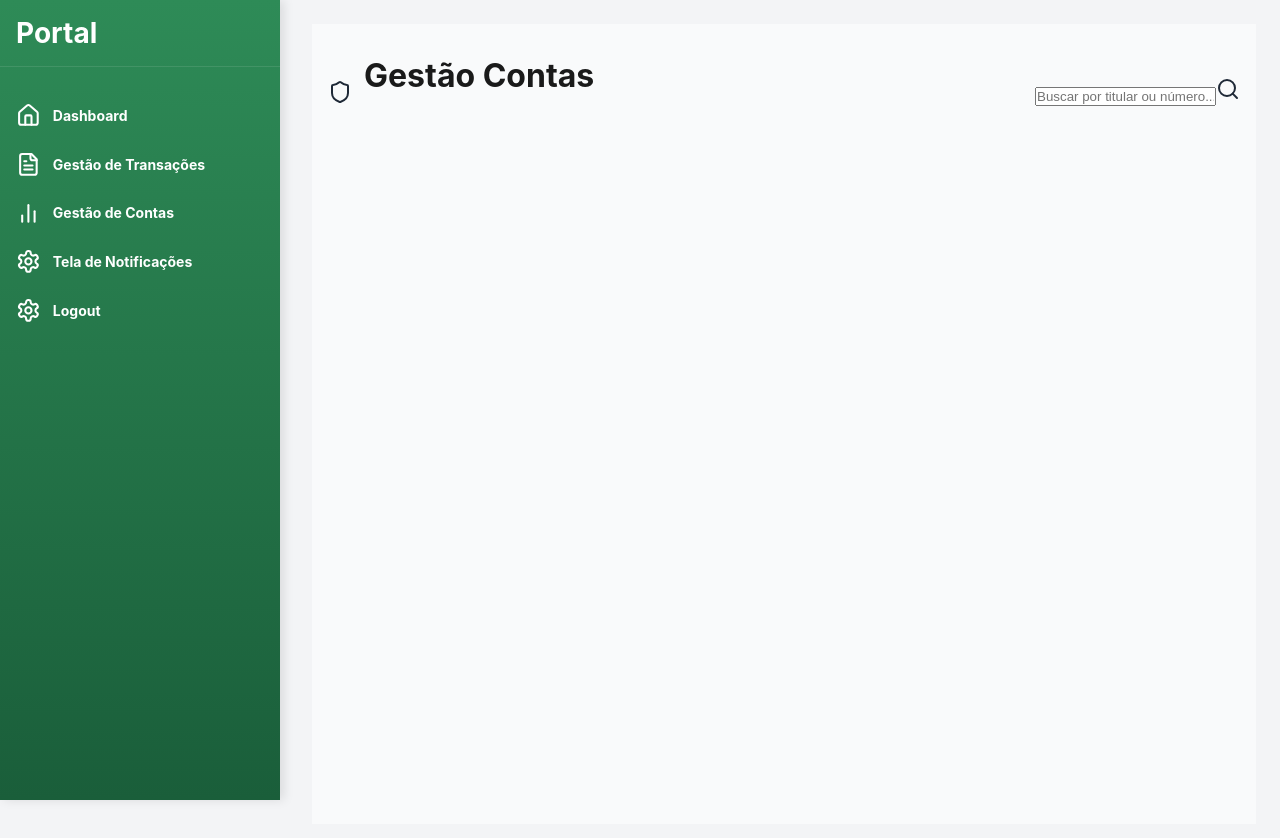
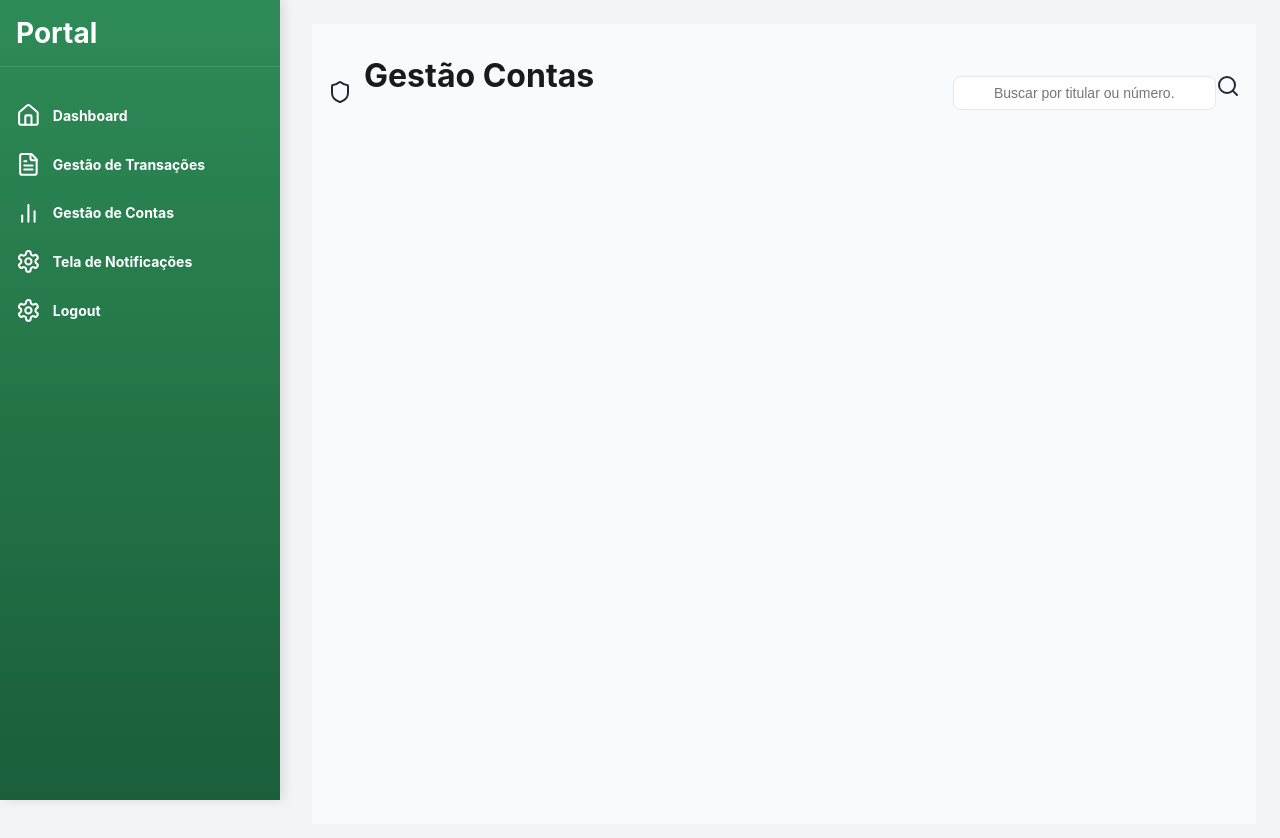
Before and after one commit to RusthenRonald2006/Portal-de-analise-em-anomalias-transacionais, a React (Create React App) app in the folder detec-anomalias/: page /gestaocontas in a window 1280 px wide. Shown: the top 838 px of the page. Built offline with nearby package versions, Linux system fonts and the light colour scheme; the HTML template or start-up script is replaced by a standard one.

Commit message:
finalizando estilização do input

```diff
--- a/detec-anomalias/src/components/Pages/GestaoContas.module.css
+++ b/detec-anomalias/src/components/Pages/GestaoContas.module.css
@@ -66,6 +66,15 @@
     align-items: center;
     gap: 0.75rem;
 }
+.header_search{
+    position: relative;
+}
+.search_input{
+    padding: 0.5rem 2.5rem;
+    border-radius: 0.5rem;
+    font-size: 0.875rem;
+    border: 1px solid #e5e7eb;
+}
 @media (max-width:1024px){
     .mobile_menu_button{
         display: block;
```
